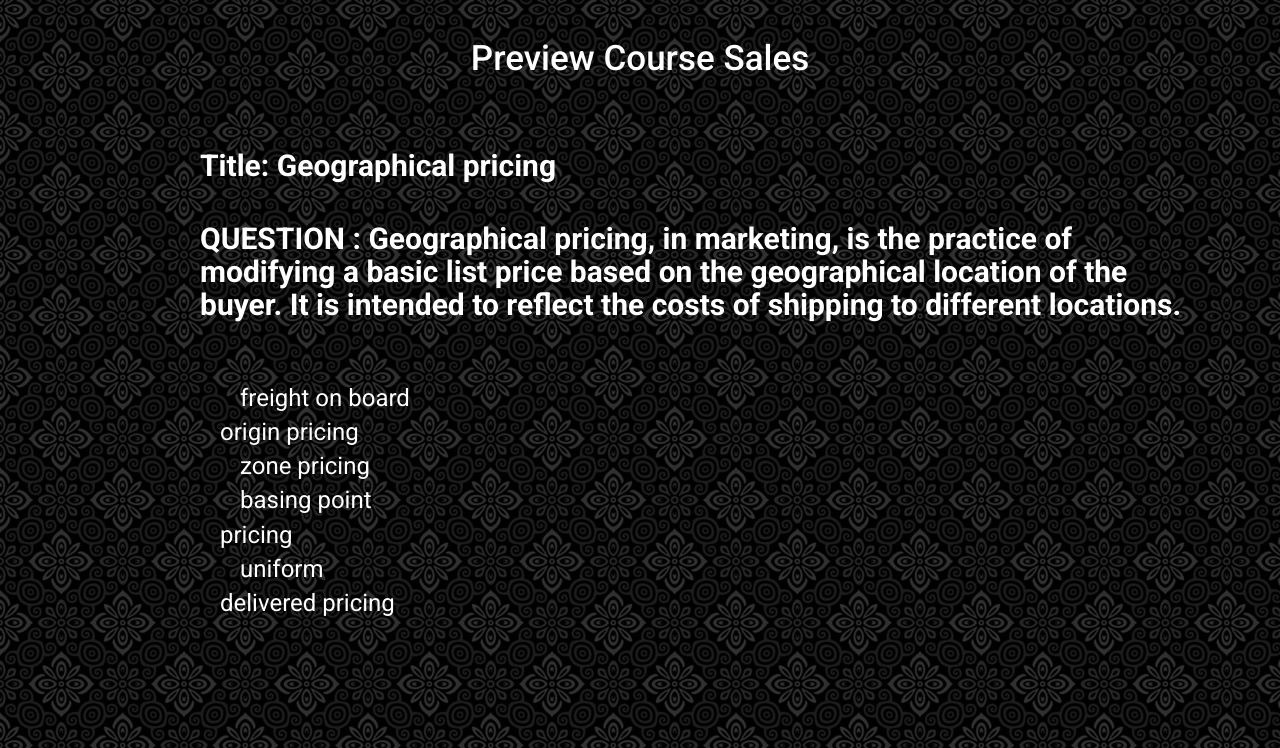
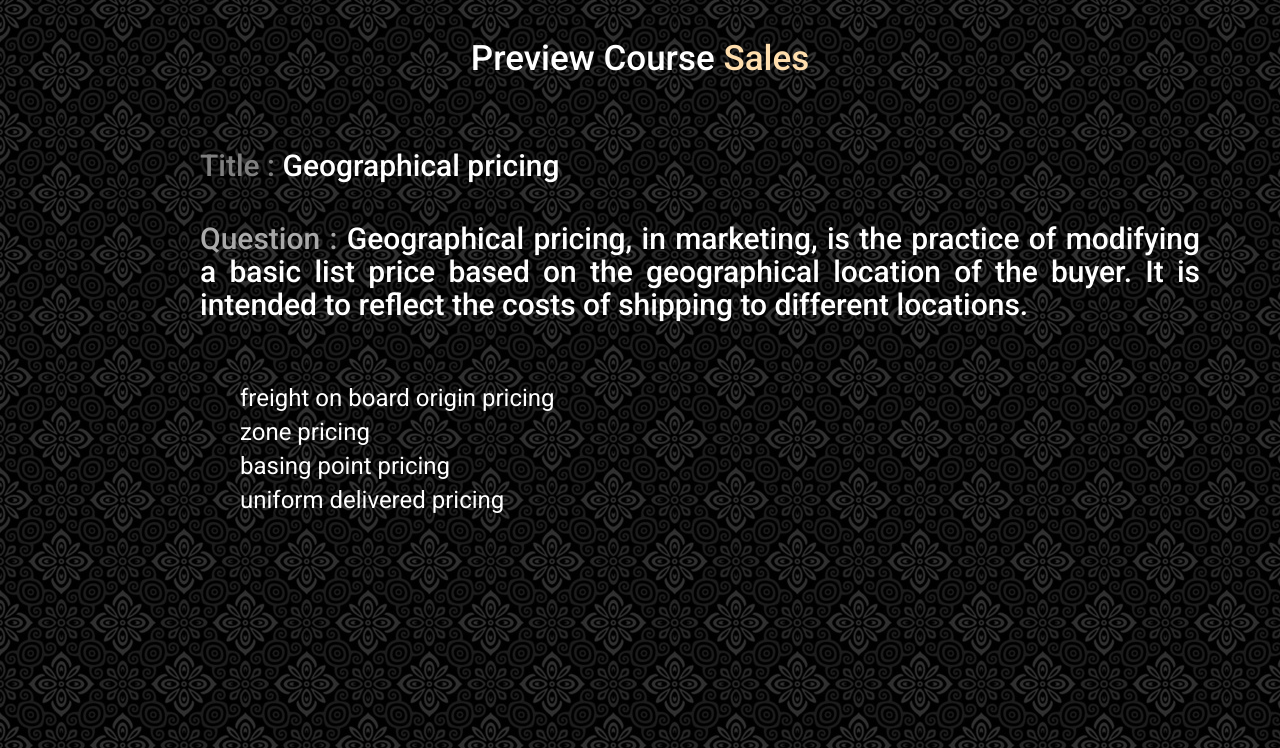
Before and after one commit to sid42mish/NIL-Self-Learning, a Flask app: a page that uses templates/preview.html in a window 1280 px wide. Shown: the part 52-800 px from the top of the page. Run offline with Flask 2, Linux system fonts and the light colour scheme; data comes from the database, SQL or seed files in the repository; both versions use the stored data as it was after the commit; data that the repository does not hold is empty; some libraries are stand-ins or nearby versions.

Commit message:
preview colors

```diff
--- a/static_dir/css/style.css
+++ b/static_dir/css/style.css
@@ -19,6 +19,10 @@ h1{
     font-size: 35px;
 }
 
+.cname {
+    color: #FFDEAD;
+}
+
 h2 {
     /*background: #2980b9;*/
     /*background: #f99922;*/
@@ -28,8 +32,12 @@ h2 {
     padding: 10px 0px;
     /*text-transform: uppercase;*/
     font-size: 30px;
-    font-weight: bold;
-    /*text-align: center;*/
+    /*font-weight: bold;*/
+    text-align: justify;
+}
+
+h2:hover {
+    color: #FFDEAD;
 }
 
 span {
@@ -72,10 +80,11 @@ li:hover span {
 }
 
 #topiclist {
-    width: 200px;
+    width: 400px;
     margin-top: 10px;
     margin-left: 20px;
     box-shadow: 0 0 3px rgba(0,0,0, 0.1);
+    text-align: justify;
 }
 
 .main_item {
@@ -97,6 +106,16 @@ li:hover span {
     background: #f99922;
     color: black;
     font-weight: bold;
+}
+
+#title span {
+    color:#808080;
+    cursor: default;
+}
+
+#question span {
+    color:#A9A9A9;
+    cursor: default;
 }
 
 /*
--- a/templates/preview.html
+++ b/templates/preview.html
@@ -37,14 +37,14 @@
 
 
 <div class="container">
-	<h1>Preview Course {{name | replace('-',' ')}}</h1>
+	<h1>Preview Course <span class="cname">{{name | replace('-',' ')}}</span></h1>
 
 
 </div>
 
 <div id="box">
-  <h2>Title: {{title}}</h2><br>
-  <h2>QUESTION : {{problem}} </h2><br><br>
+  <h2 id="title"><span>Title : </span>{{title}}</h2><br>
+  <h2 id="question"><span>Question : </span>{{problem}} </h2><br><br>
   <ul id="topiclist">
       <li name="mcq" value="A" id="{{title}}"><span><i class="fa fa-check-square" style=" vertical-align: middle;"></i></span>{{ca}}</li>
       <li name="mcq" value="B" id="{{title}}"><span><i class="fa fa-check-square" style=" vertical-align: middle;"></i></span>{{cw1}}</li>
```
Also changed, not shown: hack.db.
